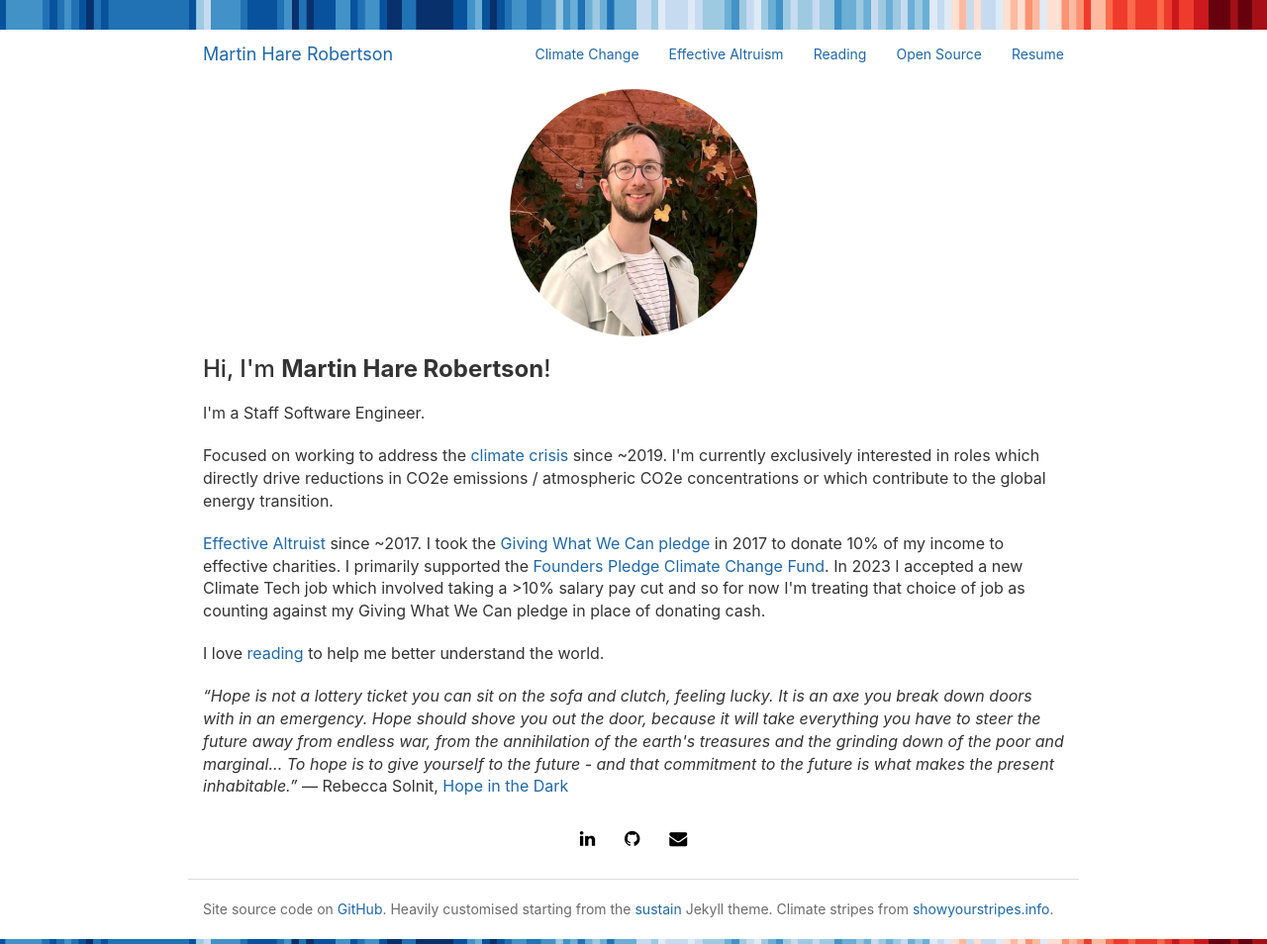
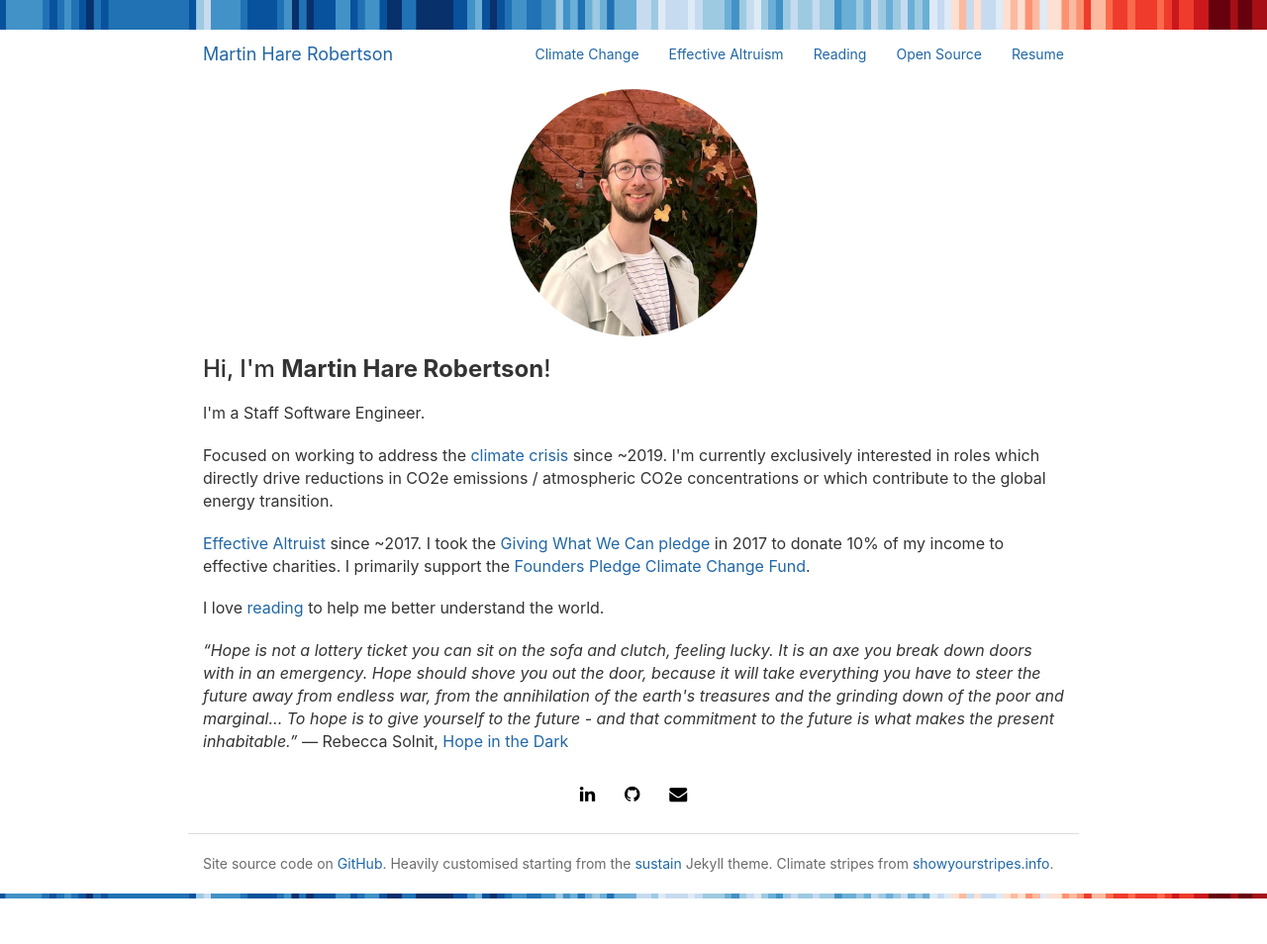
Before and after one commit to mchr3k/mchr3k.github.com, a Jekyll site: the page built from index.html, in a window 1280 px wide. Shown: the whole page at 99% size. Built offline with Jekyll 4.4.1, drawn with Linux system fonts in a browser that asks for light colours; nearby versions of some CDN libraries; the list of posts is cut into pages by our own code; after the commit the page ends 908 px from its top, so only the background shows below that.

Commit message:
Simplify wording around giving pledge

```diff
--- a/index.html
+++ b/index.html
@@ -17,9 +17,7 @@ layout: layout
 
     <p>
       <a href="/effective-altruism.html"> Effective Altruist</a> since ~2017. I took the <a href="https://www.givingwhatwecan.org/pledge" target="_blank">Giving What We Can pledge</a> in 2017 to
-      donate 10% of my income to effective charities. I primarily supported the <a href="https://founderspledge.com/funds/climate-change-fund" target="_blank">Founders Pledge Climate Change Fund</a>.
-      In 2023 I accepted a new Climate Tech job which involved taking a &gt;10% salary pay cut and so for now I'm treating that choice of job as counting against my Giving What We Can pledge in
-      place of donating cash.
+      donate 10% of my income to effective charities. I primarily support the <a href="https://founderspledge.com/funds/climate-change-fund" target="_blank">Founders Pledge Climate Change Fund</a>.
     </p>
     <p>I love <a href="/reading.html"> reading</a> to help me better understand the world.</p>
 
```
